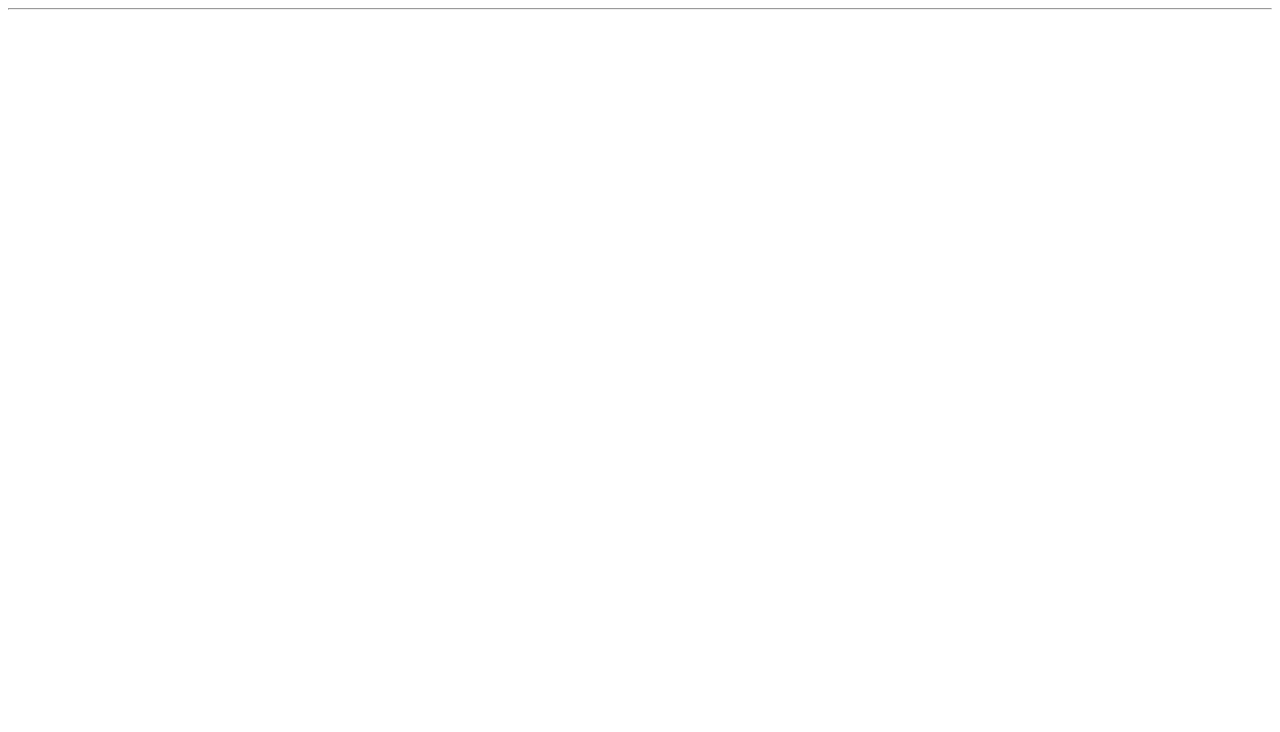
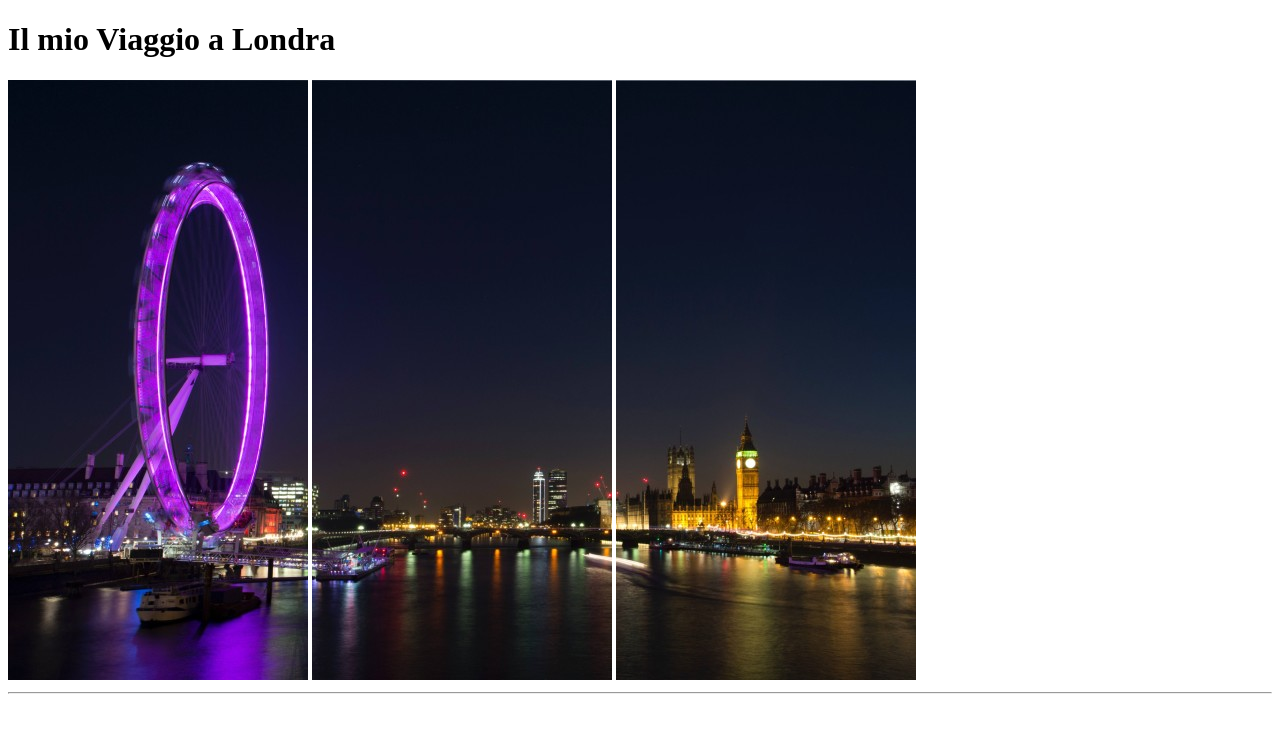
Before and after one commit to Andrei-Gabriel/html-london-trip, a plain HTML site: page index.html in a window 1280 px wide. Drawn offline with Linux system fonts and the light colour scheme.

Commit message:
header finito

```diff
--- a/index.html
+++ b/index.html
@@ -6,11 +6,13 @@
 <body>
     <!-- inizio header -->
     <header>
-
+        <h1>Il mio Viaggio a Londra</h1>
+        <img src="img/pexels-bill-emrich-230794-0.jpg" alt="pezzo London Eye">
+        <img src="img/pexels-bill-emrich-230794-1.jpg" alt="pezzo Westminster Bridge">
+        <img src="img/pexels-bill-emrich-230794-2.jpg" alt="pezzo Big Ben">
     </header>
 
     <hr> <!-- linea che separa l'header dal main -->
-
 
     <!-- inizio main -->
     <main>
```
